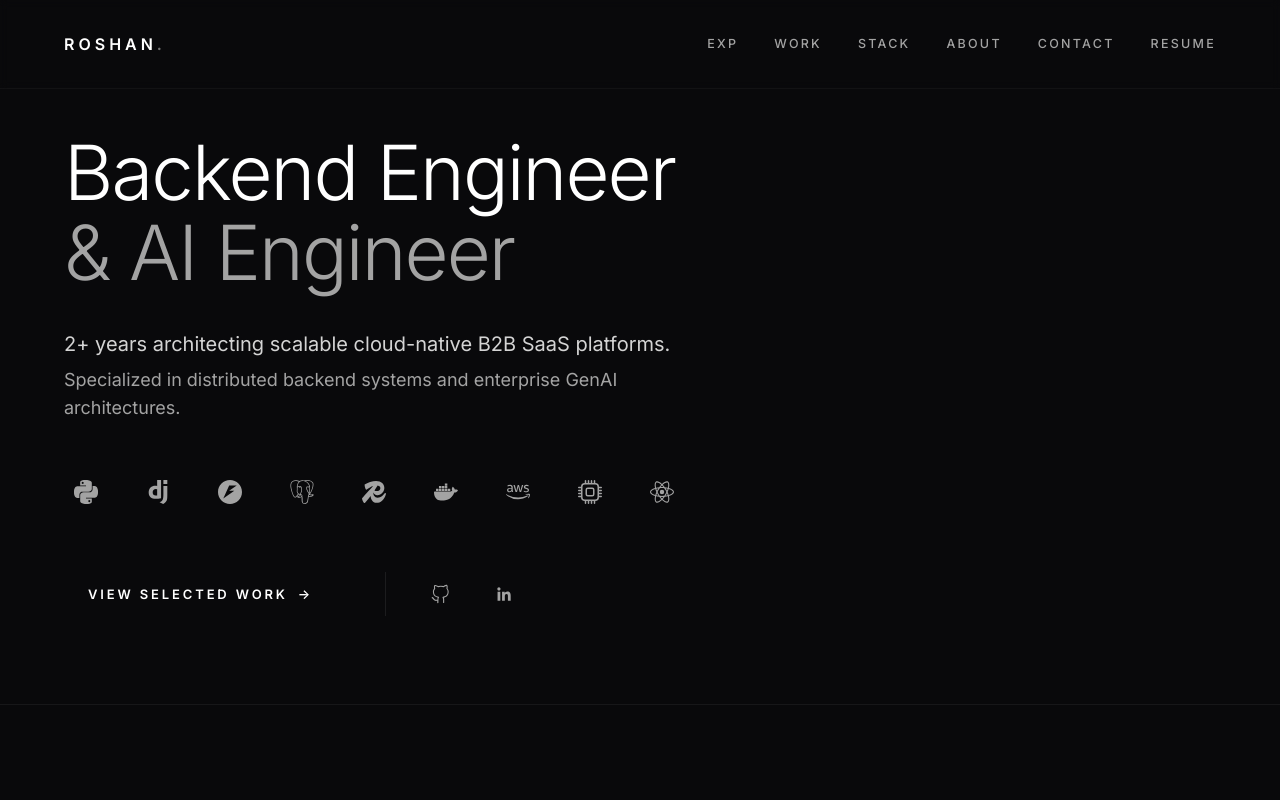
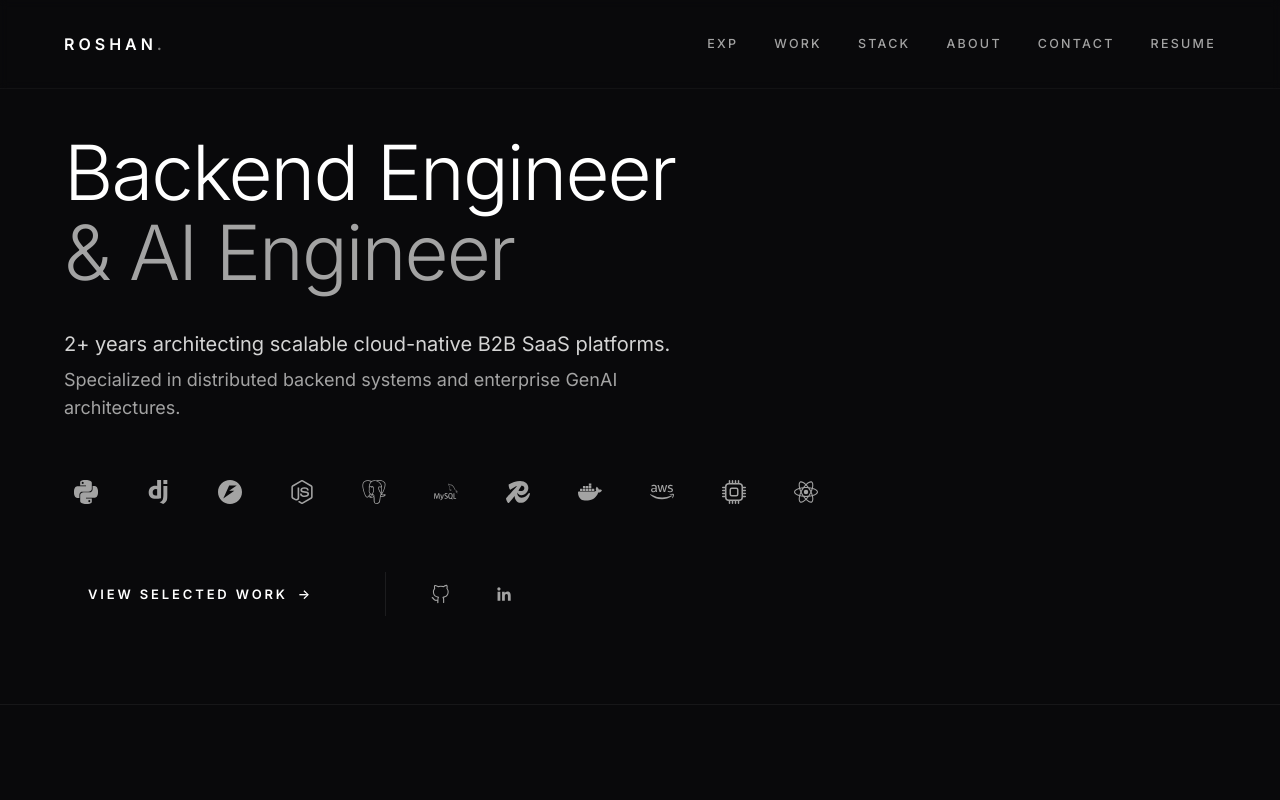
Before and after one commit to crazycodeop/Portfolio_new, a Next.js app: page / in a window 1280 px wide. Shown: the top 800 px of the page. Built offline with nearby package versions, Linux system fonts and the light colour scheme.

Commit message:
feat(hero): add Node.js and MySQL database icons to tech bar

```diff
--- a/components/Hero/Hero.tsx
+++ b/components/Hero/Hero.tsx
@@ -4,7 +4,9 @@ import {
   SiPython,
   SiDjango,
   SiFastapi,
+  SiNodedotjs,
   SiPostgresql,
+  SiMysql,
   SiRedis,
   SiDocker,
   SiReact,
@@ -42,7 +44,9 @@ export const Hero: React.FC = () => {
             { Icon: SiPython, title: 'Python' },
             { Icon: SiDjango, title: 'Django' },
             { Icon: SiFastapi, title: 'FastAPI' },
+            { Icon: SiNodedotjs, title: 'Node.js' },
             { Icon: SiPostgresql, title: 'PostgreSQL' },
+            { Icon: SiMysql, title: 'MySQL' },
             { Icon: SiRedis, title: 'Redis / Celery' },
             { Icon: SiDocker, title: 'Docker' },
             { Icon: FaAws, title: 'AWS Infrastructure' },
```
